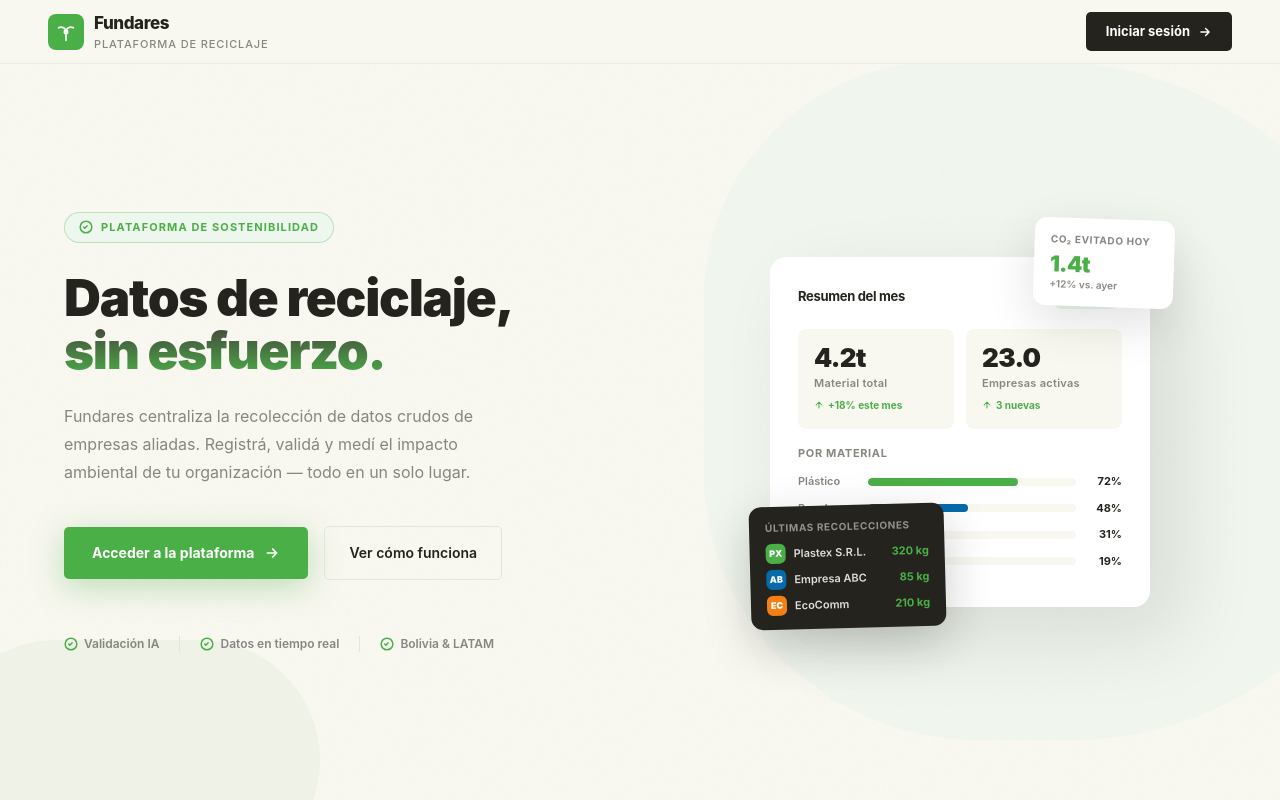
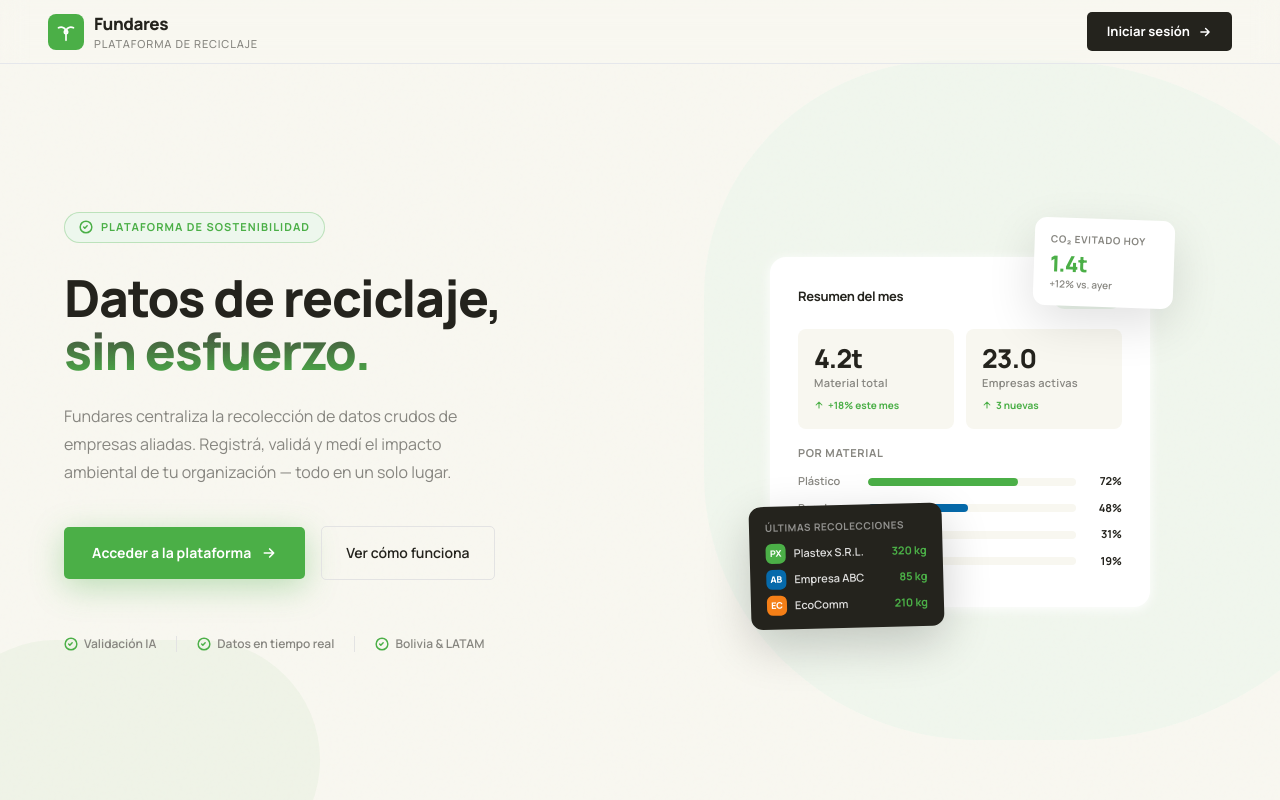
Before and after one commit to RonaldGaymer2002/ARAM, a Next.js app in the folder apps/web/: page / in a window 1280 px wide. Shown: the top 800 px of the page. Built offline with nearby package versions, Linux system fonts and the light colour scheme.

Commit message:
ARR 1.4.3

```diff
--- a/apps/web/app/globals.css
+++ b/apps/web/app/globals.css
@@ -8,24 +8,37 @@ body { font-family: 'Manrope', sans-serif; scroll-behavior: smooth; }
 
 @layer base {
   :root {
-    --color-primary: #16a34a;
-    --gp: #4BAF47;
-    --gl: #EDF7ED;
-    --bg: #F8F7F0;
-    --bk: #24231D;
-    --bt: #878680;
-    --bd: #E3E3E3;
+    --color-primary:  #16a34a;
+    --gp:  #4BAF47;
+    --gl:  #EDF7ED;
+    --bg:  #F8F7F0;
+    --bk:  #24231D;
+    --bt:  #878680;
+    --bd:  #E3E3E3;
     --bdd: #333F4D;
-    --wh: #FFFFFF;
-    --ab: #066AAB;
-    --er: #FF0000;
-    --wa: #F57F17;
+    --wh:  #FFFFFF;
+    --card:#FFFFFF;
+    --ab:  #066AAB;
+    --er:  #FF0000;
+    --wa:  #F57F17;
     --wal: #FFF8E1;
     --gradient-brand: linear-gradient(180deg, rgba(36,35,29,0.85) 0%, #4BAF47 100%);
   }
+
+  .dark {
+    --gl:  #162016;
+    --bg:  #111110;
+    --bk:  #EEECEA;
+    --bt:  #8A8980;
+    --bd:  #2C2C29;
+    --bdd: #3A3A36;
+    --wh:  #1C1C1A;
+    --card:#1C1C1A;
+    --wal: #2A2200;
+  }
 }
 
-/* Scrollbar personalizado */
+/* Scrollbar */
 ::-webkit-scrollbar { width: 6px; }
 ::-webkit-scrollbar-track { background: var(--bg); }
 ::-webkit-scrollbar-thumb { background: rgba(75,175,71,0.3); border-radius: 99px; }
--- a/apps/web/app/layout.tsx
+++ b/apps/web/app/layout.tsx
@@ -13,6 +13,9 @@ export default function RootLayout({ children }: { children: React.ReactNode })
     <html lang="es" className="bg-bg-page text-body-text">
       <head>
         <link href="https://fonts.googleapis.com/css2?family=Manrope:wght@400;500;600;700;800;900&display=swap" rel="stylesheet" />
+        <script dangerouslySetInnerHTML={{ __html:
+          `(function(){var t=localStorage.getItem('theme');if(t==='dark'||(!t&&matchMedia('(prefers-color-scheme:dark)').matches)){document.documentElement.classList.add('dark')}})()`
+        }} />
       </head>
       <body className="bg-bg-page text-body-text min-h-screen antialiased">
         <Providers>
--- a/apps/web/app/providers.tsx
+++ b/apps/web/app/providers.tsx
@@ -1,7 +1,12 @@
 'use client';
 
 import { SessionProvider } from 'next-auth/react';
+import { ThemeProvider } from '@/components/ThemeProvider';
 
 export function Providers({ children }: { children: React.ReactNode }) {
-  return <SessionProvider>{children}</SessionProvider>;
+  return (
+    <SessionProvider>
+      <ThemeProvider>{children}</ThemeProvider>
+    </SessionProvider>
+  );
 }
--- a/apps/web/components/AppHeader.tsx
+++ b/apps/web/components/AppHeader.tsx
@@ -4,8 +4,9 @@ import Link from 'next/link';
 import { usePathname } from 'next/navigation';
 import { signOut } from 'next-auth/react';
 import { useRouter } from 'next/navigation';
-import { Menu, Plus, LogOut, ChevronDown } from 'lucide-react';
+import { Menu, Plus, LogOut, ChevronDown, Sun, Moon } from 'lucide-react';
 import { useState } from 'react';
+import { useTheme } from '@/components/ThemeProvider';
 
 interface PageMeta {
   title: string;
@@ -39,6 +40,7 @@ export function AppHeader({ onToggleSidebar, userName, userEmail, rol }: AppHead
   const pathname  = usePathname();
   const router    = useRouter();
   const [menuOpen, setMenuOpen] = useState(false);
+  const { theme, toggle: toggleTheme } = useTheme();
 
   const meta   = PAGE_META[pathname] ?? { title: 'Fundares' };
   const initials = (userName ?? userEmail ?? 'U')
@@ -56,7 +58,7 @@ export function AppHeader({ onToggleSidebar, userName, userEmail, rol }: AppHead
   }
 
   return (
-    <header className="sticky top-0 z-20 h-14 bg-white/80 backdrop-blur-sm border-b border-border-default flex items-center justify-between px-4 gap-4">
+    <header className="sticky top-0 z-20 h-14 bg-card/90 backdrop-blur-sm border-b border-border-default flex items-center justify-between px-4 gap-4">
 
       {/* Left */}
       <div className="flex items-center gap-3 min-w-0">
@@ -74,6 +76,15 @@ export function AppHeader({ onToggleSidebar, userName, userEmail, rol }: AppHead
 
       {/* Right */}
       <div className="flex items-center gap-2 flex-shrink-0">
+
+        {/* Theme toggle */}
+        <button
+          onClick={toggleTheme}
+          className="w-8 h-8 rounded-[7px] flex items-center justify-center text-body-text hover:bg-bg-page transition-colors flex-shrink-0"
+          aria-label="Toggle theme"
+        >
+          {theme === 'dark' ? <Sun className="w-4 h-4" /> : <Moon className="w-4 h-4" />}
+        </button>
 
         {/* CTA action */}
         {meta.action && (
@@ -107,7 +118,7 @@ export function AppHeader({ onToggleSidebar, userName, userEmail, rol }: AppHead
           {menuOpen && (
             <>
               <div className="fixed inset-0 z-10" onClick={() => setMenuOpen(false)} />
-              <div className="absolute right-0 top-full mt-1.5 w-48 bg-white border border-border-default rounded-[9px] shadow-card z-20 py-1 overflow-hidden">
+              <div className="absolute right-0 top-full mt-1.5 w-48 bg-card border border-border-default rounded-[9px] shadow-card z-20 py-1 overflow-hidden">
                 <div className="px-3 py-2.5 border-b border-border-default">
                   <div className="text-[12px] font-bold text-black-heading truncate">{userName ?? '—'}</div>
                   <div className="text-[11px] text-body-text truncate">{userEmail ?? '—'}</div>
--- a/apps/web/components/Sidebar.tsx
+++ b/apps/web/components/Sidebar.tsx
@@ -41,7 +41,7 @@ export function Sidebar({ rol, collapsed = false }: SidebarProps) {
   return (
     <aside
       className={clsx(
-        'shrink-0 bg-white border-r border-border-default flex flex-col h-screen sticky top-0 transition-all duration-200 overflow-hidden',
+        'shrink-0 bg-card border-r border-border-default flex flex-col h-screen sticky top-0 transition-all duration-200 overflow-hidden',
         collapsed ? 'w-[60px]' : 'w-60',
       )}
     >
@@ -50,7 +50,7 @@ export function Sidebar({ rol, collapsed = false }: SidebarProps) {
         'flex items-center gap-3 border-b border-border-default transition-all duration-200',
         collapsed ? 'px-3 py-5 justify-center' : 'px-5 py-6',
       )}>
-        <div className="w-9 h-9 bg-[#4BAF47] rounded-[8px] flex items-center justify-center shrink-0">
+        <div className="w-9 h-9 bg-[#4BAF47] rounded-[8px] flex items-center justify-center shrink-0 flex-shrink-0">
           <svg viewBox="0 0 24 24" className="w-5 h-5 stroke-white fill-none stroke-2 [stroke-linecap:round] [stroke-linejoin:round]">
             <path d="M4 20c0-9 7-15 16-15 0 9-6 15-15 15-1 0-1 0-1 0z"/>
             <path d="M4 20c4-6 8-9 12-11"/>
--- /dev/null
+++ b/apps/web/components/ThemeProvider.tsx
@@ -0,0 +1,40 @@
+'use client';
+
+import { createContext, useContext, useEffect, useState } from 'react';
+
+type Theme = 'light' | 'dark';
+
+const ThemeContext = createContext<{ theme: Theme; toggle: () => void }>({
+  theme: 'light',
+  toggle: () => {},
+});
+
+export function useTheme() {
+  return useContext(ThemeContext);
+}
+
+export function ThemeProvider({ children }: { children: React.ReactNode }) {
+  const [theme, setTheme] = useState<Theme>('light');
+
+  useEffect(() => {
+    const stored = localStorage.getItem('theme') as Theme | null;
+    const preferred = window.matchMedia('(prefers-color-scheme: dark)').matches ? 'dark' : 'light';
+    apply(stored ?? preferred);
+  }, []);
+
+  function apply(t: Theme) {
+    setTheme(t);
+    document.documentElement.classList.toggle('dark', t === 'dark');
+    localStorage.setItem('theme', t);
+  }
+
+  function toggle() {
+    apply(theme === 'dark' ? 'light' : 'dark');
+  }
+
+  return (
+    <ThemeContext.Provider value={{ theme, toggle }}>
+      {children}
+    </ThemeContext.Provider>
+  );
+}
--- a/apps/web/components/ui/card.tsx
+++ b/apps/web/components/ui/card.tsx
@@ -2,7 +2,7 @@ import { clsx } from 'clsx';
 
 export function Card({ className, children }: { className?: string; children: React.ReactNode }) {
   return (
-    <div className={clsx('bg-white rounded-card border border-border-default shadow-card', className)}>
+    <div className={clsx('bg-card rounded-card border border-border-default shadow-card', className)}>
       {children}
     </div>
   );
--- a/apps/web/tailwind.config.ts
+++ b/apps/web/tailwind.config.ts
@@ -23,31 +23,33 @@ const config: Config = {
           800: '#166534',
           900: '#14532d',
         },
-        'green-primary': '#4BAF47',
-        'green-light': '#EDF7ED',
-        'bg-page': '#F8F7F0',
-        'black-heading': '#24231D',
-        'body-text': '#878680',
-        'border-default': '#E3E3E3',
-        'border-dark': '#333F4D',
-        'accent-blue': '#066AAB',
-        'error-red': '#FF0000',
-        'warning-amber': '#F57F17',
-        'warning-light': '#FFF8E1',
+        // Semantic tokens — all reference CSS variables so dark mode is automatic
+        'green-primary':  '#4BAF47',
+        'green-light':    'var(--gl)',
+        'bg-page':        'var(--bg)',
+        'black-heading':  'var(--bk)',
+        'body-text':      'var(--bt)',
+        'border-default': 'var(--bd)',
+        'border-dark':    'var(--bdd)',
+        'card':           'var(--card)',
+        'accent-blue':    '#066AAB',
+        'error-red':      '#FF0000',
+        'warning-amber':  '#F57F17',
+        'warning-light':  'var(--wal)',
       },
       backgroundImage: {
         'gradient-brand': 'linear-gradient(180deg, rgba(36,35,29,0.8) 0%, #4BAF47 100%)',
       },
       fontFamily: {
-        sans: ['Inter', 'Manrope', 'sans-serif'],
+        sans: ['Manrope', 'Inter', 'sans-serif'],
       },
       boxShadow: {
-        'card': '30px 30px 80px 0px rgba(0,0,0,0.10)',
+        'card': '0 2px 12px 0px rgba(0,0,0,0.08)',
       },
       borderRadius: {
-        'card': '5px',
+        'card':  '5px',
         'input': '8px',
-      }
+      },
     },
   },
   plugins: [require('@tailwindcss/typography')],
```
Also changed, not shown: apps/web/app/admin/monitoreo/page.tsx (+10 -10 lines).
